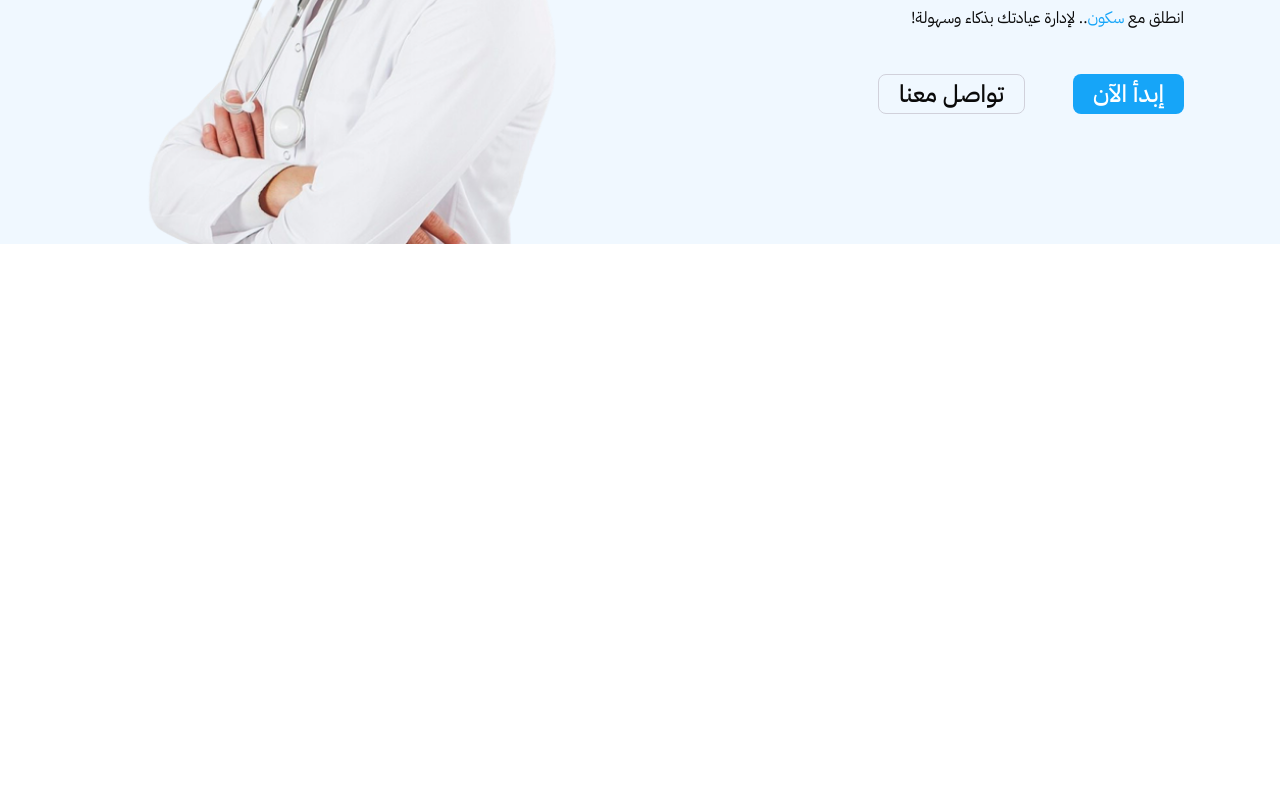
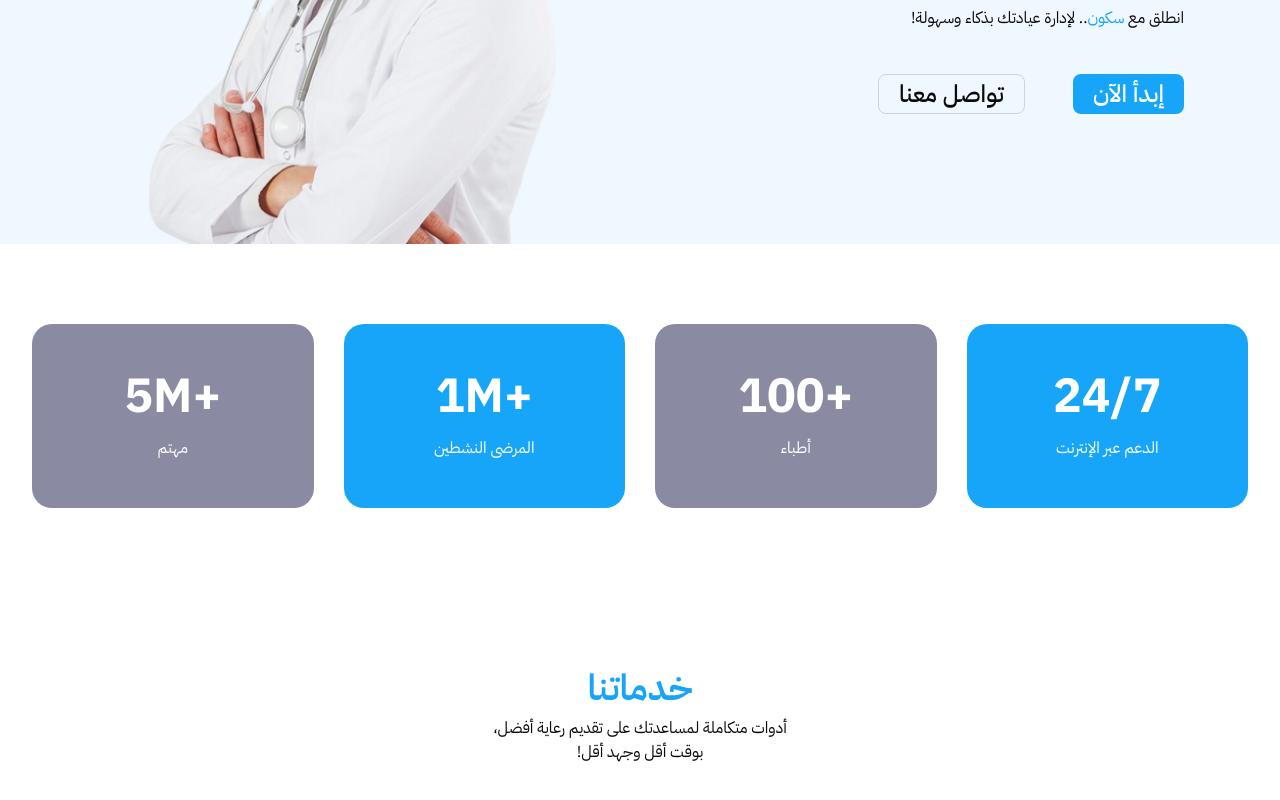
Before and after one commit to HunterXNB/sukon-doctor-dashboard, a Next.js app: page /ar in a window 1280 px wide. Shown: the part 556-1356 px from the top of the page. Before the commit the page ends 800 px from the top, so only its background shows below. Built offline with nearby package versions, Linux system fonts and the light colour scheme.

Commit message:
adding stats and services sections

```diff
--- a/app/[locale]/page.tsx
+++ b/app/[locale]/page.tsx
@@ -1,8 +1,12 @@
 import Hero from "@/components/landing/Hero";
+import Services from "@/components/landing/Services";
+import Stats from "@/components/landing/Stats";
 export default function Home() {
   return (
     <div>
       <Hero />
+      <Stats />
+      <Services />
     </div>
   );
 }
--- a/components/landing/Hero.tsx
+++ b/components/landing/Hero.tsx
@@ -25,7 +25,7 @@ async function Hero() {
               })}
             </p>
           </div>
-          <div className="flex max-md:justify-center gap-6 lg:gap-12 pb-4">
+          <div className="flex flex-wrap max-md:justify-center gap-6 lg:gap-12 pb-4">
             <Button className="text-2xl px-5 py-[6px]">{t("start")}</Button>
             <Button
               variant={"outline"}
@@ -35,10 +35,10 @@ async function Hero() {
             </Button>
           </div>
         </div>
-        <div className="relative hidden md:block">
+        <div className="relative  hidden md:block">
           <Image
             src={HeroIMG}
-            className="object-cover ltr:-scale-x-100"
+            className="w-full  object-cover portrait:object-contain ltr:-scale-x-100"
             fill
             alt="Sukon"
           />
--- /dev/null
+++ b/components/landing/Services.tsx
@@ -0,0 +1,21 @@
+import React from "react";
+import { MaxWidthWrapper } from "../shared/MaxWidthWrapper";
+
+function Services() {
+  return (
+    <section className="py-12 md:py-20">
+      <MaxWidthWrapper className="space-y-8 px-6 md:space-y-16">
+        <div className="relative z-10 mx-auto max-w-xl space-y-2 text-center">
+          <h2 className="md:text-4xl text-2xl  font-semibold text-primary">
+            خدماتنا
+          </h2>
+          <p className="max-w-[300px] mx-auto">
+            أدوات متكاملة لمساعدتك على تقديم رعاية أفضل، بوقت أقل وجهد أقل!
+          </p>
+        </div>
+      </MaxWidthWrapper>
+    </section>
+  );
+}
+
+export default Services;
--- /dev/null
+++ b/components/landing/Stats.tsx
@@ -0,0 +1,41 @@
+import React from "react";
+import { MaxWidthWrapper } from "../shared/MaxWidthWrapper";
+import { getTranslations } from "next-intl/server";
+
+async function Stats() {
+  const t = await getTranslations("landing.stats");
+  return (
+    <section className="py-16 md:py-20">
+      <MaxWidthWrapper>
+        <div className="grid justify-between md:gap-x-[30px] grid-cols-2 gap-x-[45px] gap-y-[35px] *:text-center md:grid-cols-4 ">
+          <div className="odd:bg-primary text-primary-foreground even:bg-secondary-400 even:text-secondary-foreground rounded-[20px] space-y-4 py-12">
+            <div dir="ltr" className="md:text-5xl text-2xl font-bold">
+              24/7
+            </div>
+            <p>{t("internetSupport")}</p>
+          </div>
+          <div className="odd:bg-primary text-primary-foreground even:bg-secondary-400 even:text-secondary-foreground rounded-[20px] space-y-4 py-12">
+            <div dir="ltr" className="md:text-5xl text-2xl font-bold">
+              100+
+            </div>
+            <p>{t("doctors")}</p>
+          </div>
+          <div className="odd:bg-primary text-primary-foreground even:bg-secondary-400 even:text-secondary-foreground rounded-[20px] space-y-4 py-12">
+            <div dir="ltr" className="md:text-5xl text-2xl font-bold">
+              1M+
+            </div>
+            <p>{t("active")}</p>
+          </div>
+          <div className="odd:bg-primary text-primary-foreground even:bg-secondary-400 even:text-secondary-foreground rounded-[20px] space-y-4 py-12">
+            <div dir="ltr" className="md:text-5xl text-2xl font-bold">
+              5M+
+            </div>
+            <p>{t("interested")}</p>
+          </div>
+        </div>
+      </MaxWidthWrapper>
+    </section>
+  );
+}
+
+export default Stats;
--- a/messages/ar.json
+++ b/messages/ar.json
@@ -252,6 +252,12 @@
       "description": "انطلق مع <span>سكون</span>.. لإدارة عيادتك بذكاء وسهولة!",
       "start": "إبدأ الآن",
       "contact": "تواصل معنا"
+    },
+    "stats": {
+      "internetSupport": "الدعم عبر الإنترنت",
+      "doctors": "أطباء",
+      "active": "المرضى النشطين",
+      "interested": "مهتم"
     }
   }
 }
--- a/messages/en.json
+++ b/messages/en.json
@@ -253,6 +253,12 @@
       "description": "Manage your clinic easily with <span>Sukon</span>!",
       "start": "Get Started",
       "contact": "Contact Us"
+    },
+    "stats": {
+      "internetSupport": "Online Support",
+      "doctors": "Doctors",
+      "active": "Active Patients",
+      "interested": "Interested"
     }
   }
 }
```
